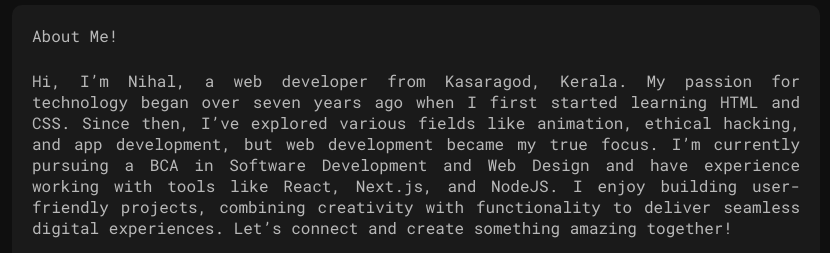
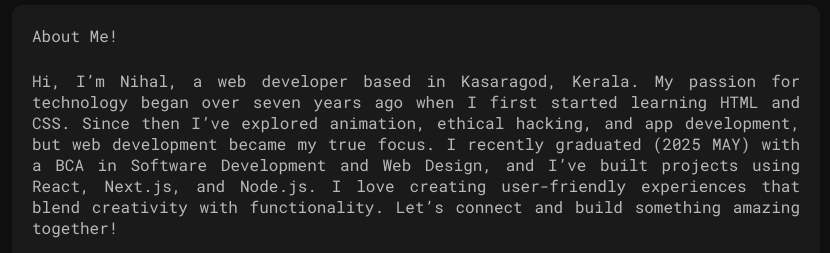
Before and after one commit to ioNihal/portfolio-two, a React (Vite) app: page / in a window 1280 px wide. Shown: the part 544-797 px from the top of the page, without its empty margins (224-1054 px from the left). Built offline with nearby package versions, Linux system fonts and the light colour scheme.

Commit message:
update title for clarity and enhance About section content

```diff
--- a/index.html
+++ b/index.html
@@ -18,7 +18,7 @@
   <link rel="canonical" href="https://ionihal.vercel.app/" />
 
   <!-- Primary SEO -->
-  <title>ioNihal – Portfolio of Nihal K.</title>
+  <title>ioNihal – Developer Portfolio</title>
   <meta name="description"
     content="Nihal K, a B.C.A. graduate and full-stack developer based in Kasaragod, Kerala, builds responsive React & Node.js apps. Check out projects in inventory management, kiosk surveys, and 2D games." />
   <meta name="keywords"
--- a/src/components/About.jsx
+++ b/src/components/About.jsx
@@ -38,12 +38,13 @@ const About = forwardRef((props, ref) => {
             }}>
             <div className={styles.title}>About Me!</div>
             <p className={styles.about}>
-                Hi, I’m <span>Nihal</span>, a <span>web developer</span> from <span>Kasaragod</span>, <span>Kerala</span>.
-                My passion for technology began over seven years ago when I first started learning <span>HTML</span> and <span>CSS</span>.
-                Since then, I’ve explored various fields like animation, ethical hacking, and app development, but web development became my true focus.
-                I’m currently pursuing a <span>BCA</span> in <span>Software Development</span> and <span>Web Design</span> and have experience working with tools like <span>React</span>, <span>Next.js</span>, and <span>NodeJS</span>.
-                I enjoy building user-friendly <span>projects</span>, combining creativity with functionality to deliver seamless digital experiences.
-                Let’s <span>connect</span> and create something amazing together!
+                Hi, I’m <span>Nihal</span>, a <span>web developer</span> based in <span>Kasaragod</span>, <span>Kerala</span>.
+                My passion for <span>technology</span> began over seven years ago when I first started learning <span>HTML</span> and <span>CSS</span>.
+                Since then I’ve explored animation, ethical hacking, and app development, but web development became my true focus.
+                I recently graduated (2025 MAY) with a <span>BCA</span> in <span>Software Development</span> and <span>Web Design</span>,
+                and I’ve built projects using <span>React</span>, <span>Next.js</span>, and <span>Node.js</span>.
+                I love creating <span>user-friendly</span> experiences that blend <span>creativity</span> with <span>functionality</span>.
+                Let’s connect and build something amazing together!
             </p>
         </div>
     );
```
Lines whose indentation alone changed are shown as unchanged.
